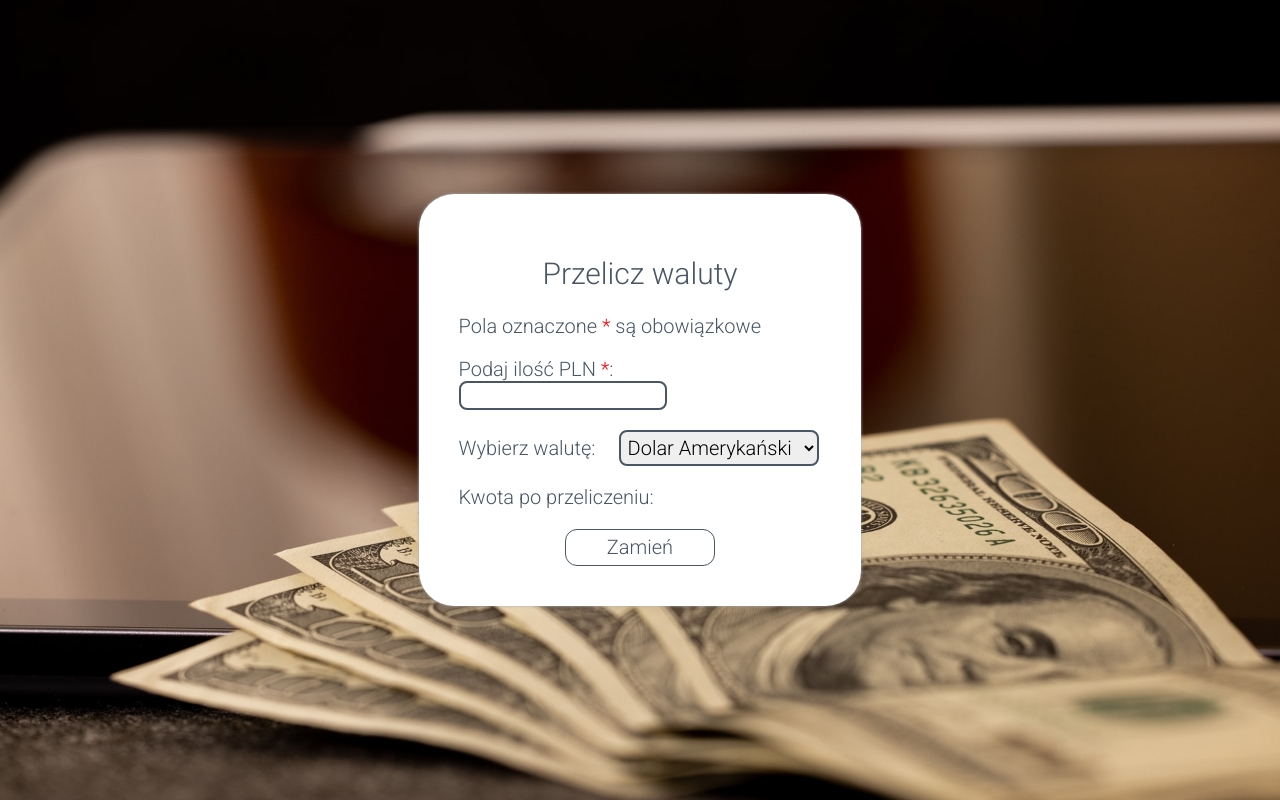
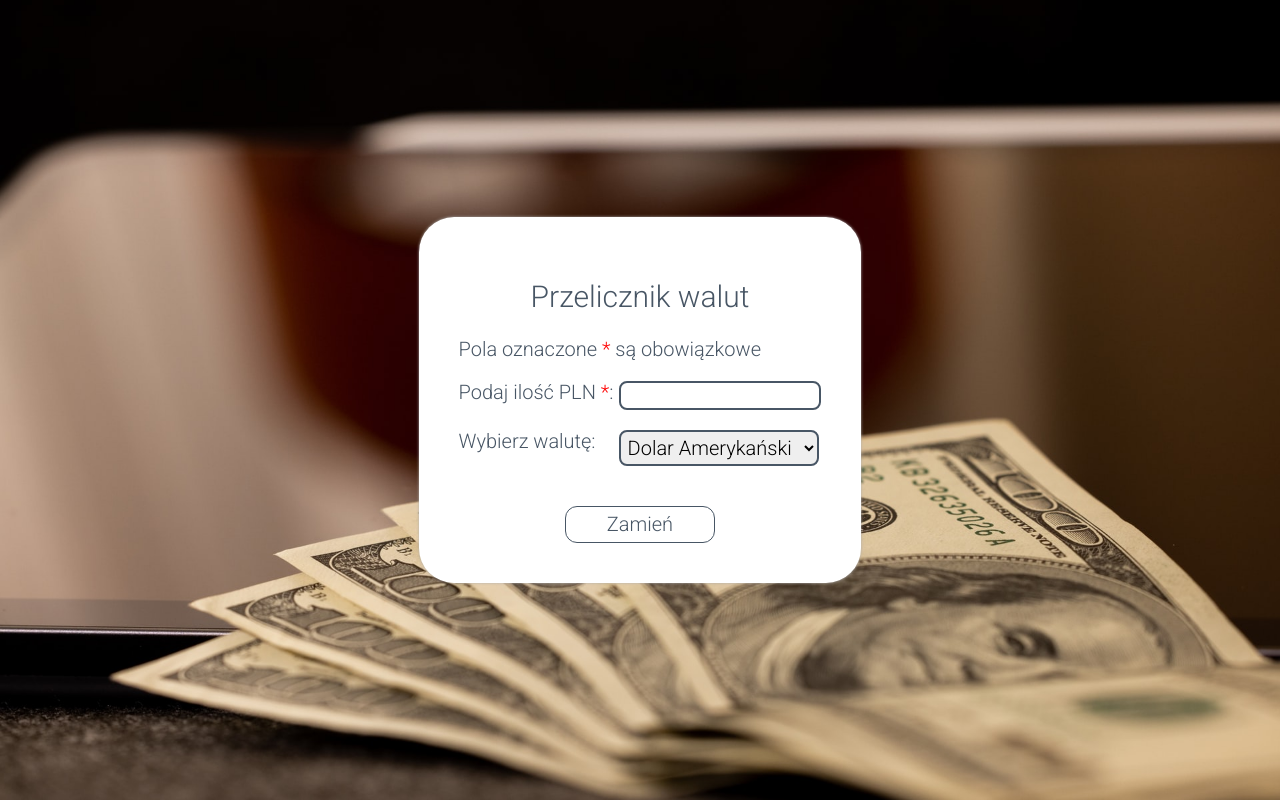
Before and after one commit to grzedomin/currency-converter-react, a React (Create React App) app: page / in a window 1280 px wide. Built offline with nearby package versions, Linux system fonts and the light colour scheme.

Commit message:
changed h1 content

```diff
--- a/src/Form/index.js
+++ b/src/Form/index.js
@@ -29,11 +29,11 @@ const Form = () => {
             onSubmit={onFormSubmit}
         >
             <fieldset className="form__fieldset">
-                <h1 className="form__header">Przelicz waluty</h1>
+                <h1 className="form__header">Przelicznik walut</h1>
 
                 <p>Pola oznaczone <span className="form__requiredInfo">*</span> są obowiązkowe</p>
 
-                <label>
+                <label className="form__label">
                     <span className="form__labelText">Podaj ilość PLN <span className="form__requiredInfo">*</span>:</span>
                     <input
                         value={amount}
@@ -47,7 +47,7 @@ const Form = () => {
                 </label>
 
                 <p>
-                    <label>
+                    <label className="form__label">
                         <span className="form__labelText">Wybierz walutę:</span>
                         <select
                             value={currency}
@@ -67,8 +67,7 @@ const Form = () => {
                 </p>
 
                 <p>
-                    <label>
-                        Kwota po przeliczeniu:
+                    <label className="form__label">
                         <Render result={result} />
                     </label>
                 </p>
```
